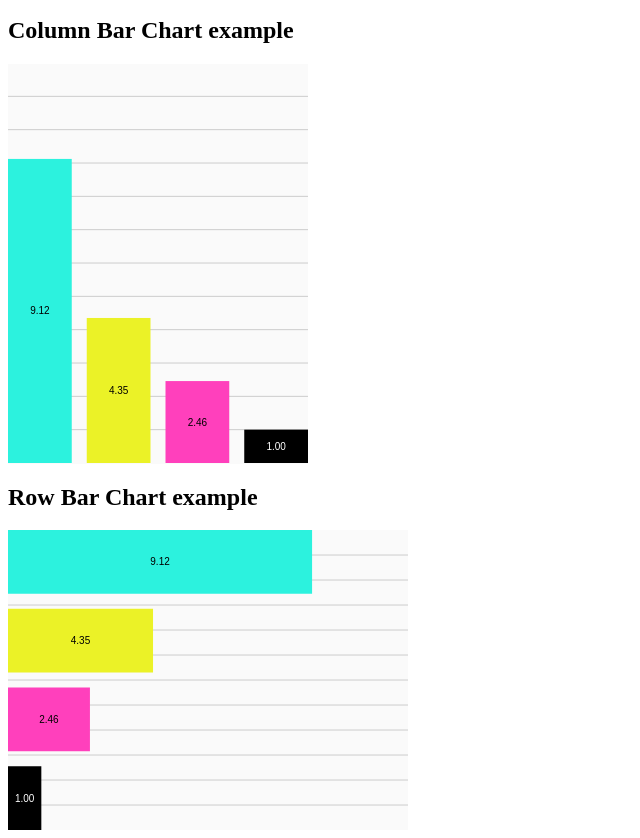
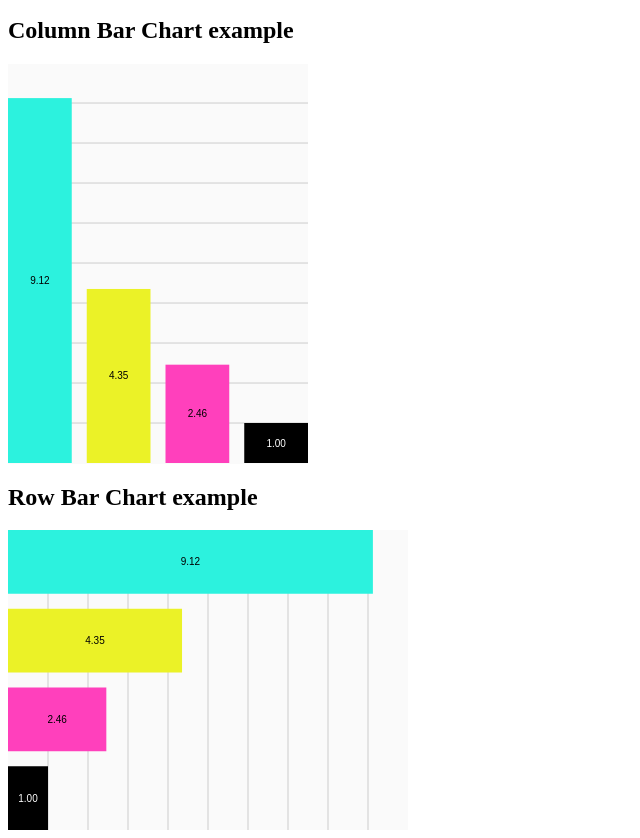
Before and after one commit to beckyconning/Infographic.js, a plain HTML site: page examples/index.html in a window 1280 px wide. Shown: the part 370-1208 px from the top of the page, without its empty margins (0-640 px from the left). Drawn offline with Linux system fonts and the light colour scheme.

Commit message:
Added x axis grid to Graph

```diff
--- a/examples/index.html
+++ b/examples/index.html
@@ -64,14 +64,14 @@
 			var comparisonBubbleExampleElement = document.querySelector("div#comparisonBubbleExample div");
 			var paper = Raphael(comparisonBubbleExampleElement, "100%", "100%");
 			var comparisonBubble = ComparisonBubble(paper, [9.12224, 4.351, 2.458, 1], {
-				yAxisMaxValue: 12
+				yAxisMaxValue: 10
 			});
 
 			var columnBarChartExampleElement = document.querySelector("div#columnBarChartExample div");
 			var paper = Raphael(columnBarChartExampleElement, "100%", "100%");
 			barChart = BarChart(paper, [9.12224, 4.351, 2.458, 1], {
 				barSpacingAsWidthMultiplier: 0.05,
-				yAxisMaxValue: 12,
+				yAxisMaxValue: 10,
 				yAxisGrid: true,
 				valueLabels: true
 			});
@@ -80,8 +80,8 @@
 			var paper = Raphael(rowBarChartExampleElement, "100%", "100%");
 			barChart = BarChart(paper, [9.12224, 4.351, 2.458, 1], {
 				barSpacingAsWidthMultiplier: 0.05,
-				yAxisMaxValue: 12,
-				yAxisGrid: true,
+				yAxisMaxValue: 10,
+				xAxisGrid: true,
 				valueLabels: true,
 				orientation: "row"
 			});
--- a/lib/Infographic/Graph.js
+++ b/lib/Infographic/Graph.js
@@ -43,8 +43,33 @@ var Graph = function(paper, values, options) {
 		return self.elements;
 	};
 
+	var drawXAxisGrid = function() {
+		self.elements.length = 0;
+
+		var highestIntegerOnAxis = Math.floor(options.yAxisMaxValue);
+		var gridLineSpacing = paperWidth / options.yAxisMaxValue;
+
+		for(var gridLineIndex = 0; gridLineIndex <= highestIntegerOnAxis; gridLineIndex ++) {
+			var pathX = paperWidth - (gridLineSpacing * gridLineIndex);
+
+			var pathStartY = 0;
+			var pathEndY = paperWidth;
+
+			var moveToStart = "M" + pathX + "," + pathStartY;
+			var lineToEnd   = "L" + pathX + "," + pathEndY;
+
+			var path = paper.path(moveToStart + lineToEnd);
+			self.elements.push(path);
+		}
+		return self.elements;
+	};
+
 	if(options.yAxisGrid) {
 		drawYAxisGrid();
+	}
+
+	if(options.xAxisGrid) {
+		drawXAxisGrid();
 	}
 
 	// public interface
@@ -55,6 +80,7 @@ var Graph = function(paper, values, options) {
 	self.yAxisMaxValue = yAxisMaxValue;
 
 	self.drawYAxisGrid = drawYAxisGrid;
+	self.drawXAxisGrid = drawXAxisGrid;
 
   return self;
 };
```
Also changed, not shown: spec/GraphSpec.js (+32 -3 lines).
